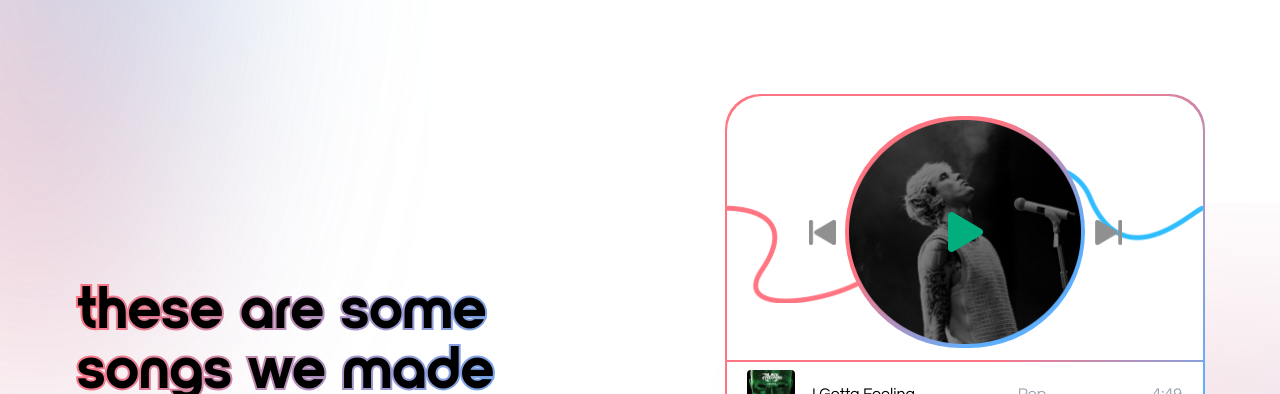
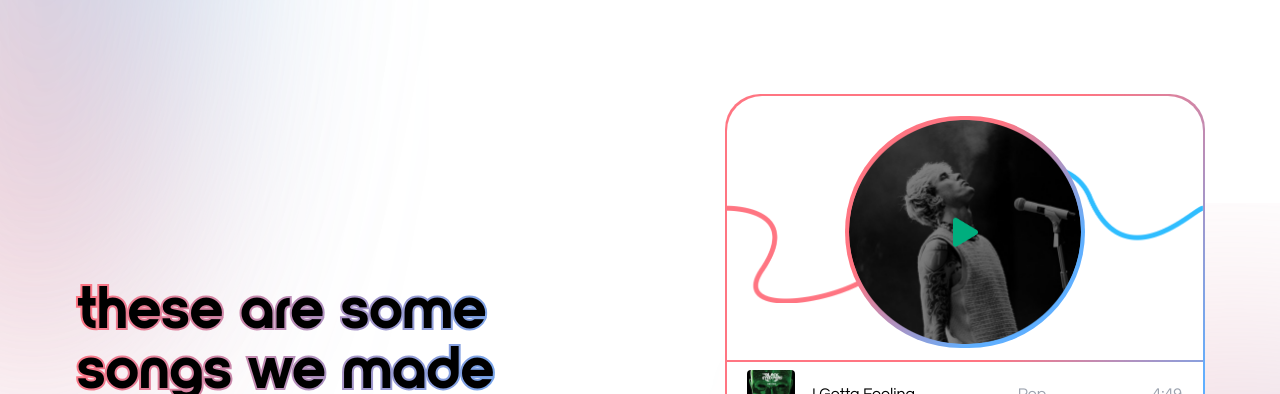
Before and after one commit to adrimachado0/workables-landing-page, a Next.js app: page / in a window 1280 px wide. Shown: the part 2900-3294 px from the top of the page. Built offline with nearby package versions, Linux system fonts and the light colour scheme.

Commit message:
Controles card hechos

```diff
--- a/components/home/HomeMusic/homemusiccard.jsx
+++ b/components/home/HomeMusic/homemusiccard.jsx
@@ -1,7 +1,16 @@
+'use client'
+
 import React from 'react'
 import HomeMusicCardTable from './homemusiccardtable'
 
+import { useState, useRef, useEffect } from 'react'
+
 import CardImage from './img/CardImage.png'
+
+import GottaFeelingIcon from './songIcon/iGottaFeelingIcon.jpg'
+import OneKissIcon from './songIcon/OneKissIcon.jpg'
+import BonesIcon from './songIcon/bonesIcon.jpg'
+import SummerIcon from './songIcon/summerIcon.jpg'
 
 import CardNext from './img/CardNext.png'
 import CardPrevious from './img/CardPrevious.png'
@@ -12,21 +21,111 @@ import CardPause from './img/CardPause.png'
 import Image from 'next/image'
 
 const HomeMusicCard = () => {
+
+
+  const [aside, setAside] = useState(false)
+  const audioRef = useRef()
+  const [currentSong, setCurrentSong] = useState(null);
+  const [canciones, setCanciones] = useState([
+    {
+      music:'/feeling.mp3',
+      song:'I Gotta Feeling',
+      genre:'Pop',
+      duration:'4:49',
+      icon:GottaFeelingIcon,
+      id:1
+    },
+    {
+      music:'/oneKiss.mp3',
+      song:'One Kiss',
+      genre:'Dance Pop',
+      duration:'3:43',
+      icon:OneKissIcon,
+      id:2
+    },
+    {
+      music:'/bones.mp3',
+      song:'Bones',
+      genre:'Rock',
+      duration:'2:45',
+      icon:BonesIcon,
+      id:3
+    },
+    {
+      music:'/summer.mp3',
+      song:'Summer',
+      genre:'House',
+      duration:'3:54',
+      icon:SummerIcon,
+      id:4
+    },
+  ])
+
+  const [pause, setPause] = useState(false)
+
+  useEffect(() => {
+    setPause(false)
+  }, [currentSong])
+
+
+  const handleClickPlay = () => {
+    if(!audioRef.current) return
+    if(audioRef.current.paused) {
+        setPause(false)
+        return audioRef.current.play()
+    } else {
+        setPause(true)
+        return audioRef.current.pause()
+    }
+  }
+
+  const handleClickPrevious = () => {
+      const cancionPrevia = canciones.filter(cancion => cancion.id === currentSong.id - 1)
+      setCurrentSong(cancionPrevia[0])
+  }
+
+  const handleClickNext = () => {
+      const cancionPrevia = canciones.filter(cancion => cancion.id === currentSong.id + 1)
+      setCurrentSong(cancionPrevia[0])
+  }
+
   return (
     <div className=''>
       <div className='gradiente rounded-5xl p-0.5'>
         <div className='overflow-hidden pt-5 pb-3 bg-white flex flex-col gap-3 rounded-5xl'>
             <div className='flex flex-col items-center bg-[url("../../components/home/HomeMusic/img/BgLine.png")] bg-contain bg-center bg-no-repeat'>
               <div className='gradiente w-fit rounded-full p-1 relative'>
-                <Image height={224} src={CardImage} alt='Image card' />
-                <div className='flex items-center justify-center gap-28 absolute w-full top-1/2 left-1/2 transform -translate-x-1/2 -translate-y-1/2'>
-                  <Image width={27} height={25} src={CardPrevious} alt='Controller icon' />
-                  <Image width={35} height={40} src={CardPlay} alt='Controller icon' />
-                  <Image width={27} height={25} src={CardNext} alt='Controller icon' />
+                <Image height={224} className='rounded-full' src={currentSong ? currentSong.icon : CardImage} alt='Image card' />
+                <div className='flex items-center justify-center gap-28 absolute top-1/2 left-1/2 transform -translate-x-1/2 -translate-y-1/2'>
+                  {
+                        currentSong && currentSong.id > 1
+                        ?   <Image onClick={handleClickPrevious} width={27} height={25} src={CardPrevious} alt='Controller icon' />
+                        :   <Image className=' opacity-0' width={27} height={25} src={CardPrevious} alt='Controller icon' />
+                  }
+                  {
+                      currentSong && !pause
+                      ? <Image onClick={handleClickPlay} src={CardPause} width={25} alt="Icon controller"/>
+                      : <Image onClick={handleClickPlay} src={CardPlay} width={25} alt="Icon controller"/>
+                  }
+                  {
+                        currentSong && currentSong.id < canciones.length
+                        ?   <Image onClick={handleClickNext} width={27} height={25} src={CardNext} alt='Controller icon' />
+                        :   <Image className=' opacity-0' width={27} height={25} src={CardNext} alt='Controller icon' />
+                  }
                 </div>
               </div>
             </div>
-            <HomeMusicCardTable />
+            <HomeMusicCardTable
+              aside={aside}
+              setAside={setAside}
+              audioRef={audioRef}
+              currentSong={currentSong}
+              setCurrentSong={setCurrentSong}
+              canciones={canciones}
+              setCanciones={setCanciones}
+              pause={pause}
+              setPause={setPause}
+            />
         </div>
       </div>
     </div>
--- a/components/home/HomeMusic/homemusiccardtable.jsx
+++ b/components/home/HomeMusic/homemusiccardtable.jsx
@@ -3,59 +3,9 @@ import React, { useState, useRef, useEffect } from 'react'
 import HomeMusicCardTableSection from './homemusiccardtablesection'
 import AudioControls from './audiocontrols';
 
-import GottaFeelingIcon from './songIcon/iGottaFeelingIcon.jpg'
-import OneKissIcon from './songIcon/OneKissIcon.jpg'
-import BonesIcon from './songIcon/bonesIcon.jpg'
-import SummerIcon from './songIcon/summerIcon.jpg'
-
-
 import Image from 'next/image';
 
-const HomeMusicCardTable = () => {
-
-  const [aside, setAside] = useState(false)
-  const audioRef = useRef()
-  const [currentSong, setCurrentSong] = useState(null);
-  const [canciones, setCanciones] = useState([
-    {
-      music:'/feeling.mp3',
-      song:'I Gotta Feeling',
-      genre:'Pop',
-      duration:'4:49',
-      icon:GottaFeelingIcon,
-      id:1
-    },
-    {
-      music:'/oneKiss.mp3',
-      song:'One Kiss',
-      genre:'Dance Pop',
-      duration:'3:43',
-      icon:OneKissIcon,
-      id:2
-    },
-    {
-      music:'/bones.mp3',
-      song:'Bones',
-      genre:'Rock',
-      duration:'2:45',
-      icon:BonesIcon,
-      id:3
-    },
-    {
-      music:'/summer.mp3',
-      song:'Summer',
-      genre:'House',
-      duration:'3:54',
-      icon:SummerIcon,
-      id:4
-    },
-  ])
-
-  const [pause, setPause] = useState(false)
-
-  useEffect(() => {
-    setPause(false)
-  }, [currentSong])
+const HomeMusicCardTable = ({aside, setAside, audioRef, currentSong, setCurrentSong, canciones, setCanciones, pause, setPause}) => {
 
   return (
     <div>
@@ -101,6 +51,7 @@ const HomeMusicCardTable = () => {
               />
 
               <AudioControls pause={pause} setPause={setPause} audioRef={audioRef} currentSong={currentSong} setCurrentSong={setCurrentSong} canciones={canciones} setAside={setAside} />
+
             </div>
           </div>
         </div>
```
